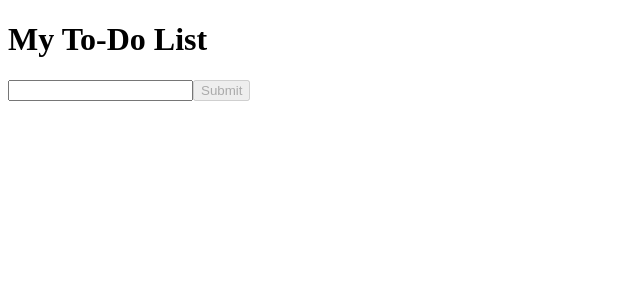
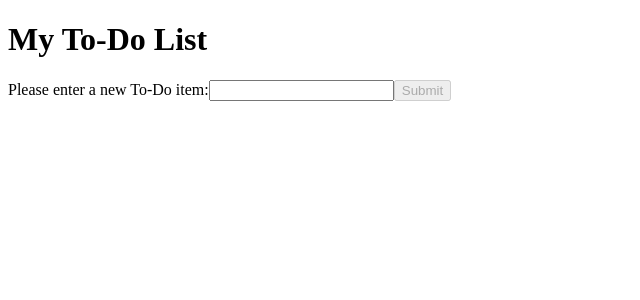
Before and after one commit to shammer64/kata-todo-ng, an Angular app: page / in a window 1280 px wide. Shown: the top 300 px of the page, without its empty margins (0-640 px from the left). Built offline with nearby package versions, Linux system fonts and the light colour scheme.

Commit message:
SH Added label to text entry field in ToDoListEntryComponent

```diff
--- a/src/app/to-do-list-entry/to-do-list-entry.component.html
+++ b/src/app/to-do-list-entry/to-do-list-entry.component.html
@@ -1,4 +1,5 @@
 <div>
+  <label for="newToDoItem">Please enter a new To-Do item:</label>
   <input type="text" class="todo-entry-text"
     name="newToDoItem" [(ngModel)]="newToDoItem" />
   <button type="button" class="todo-entry-button"
```
Also changed, not shown: 1 other file (tests, documents, lock files or other folders).
